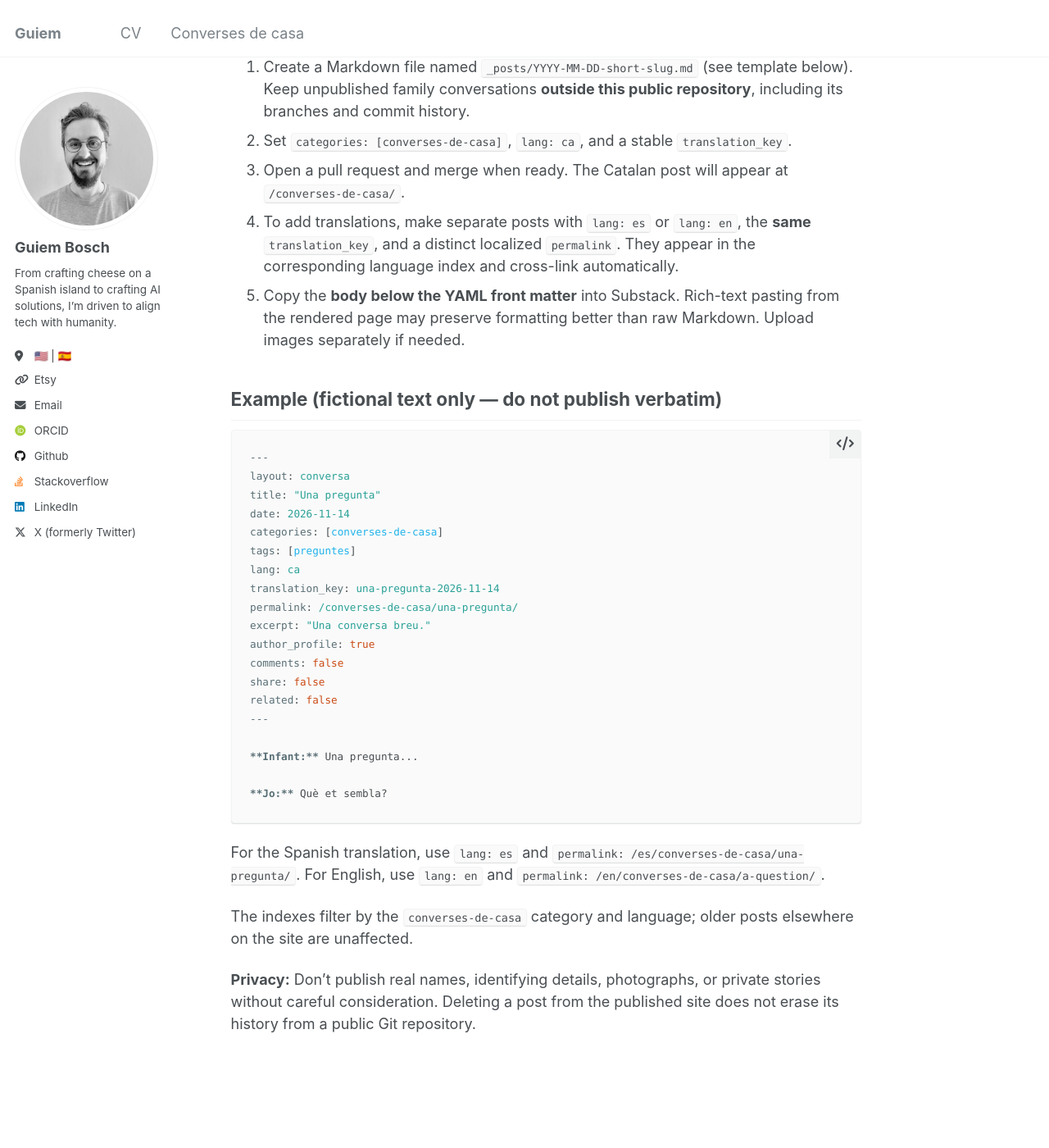
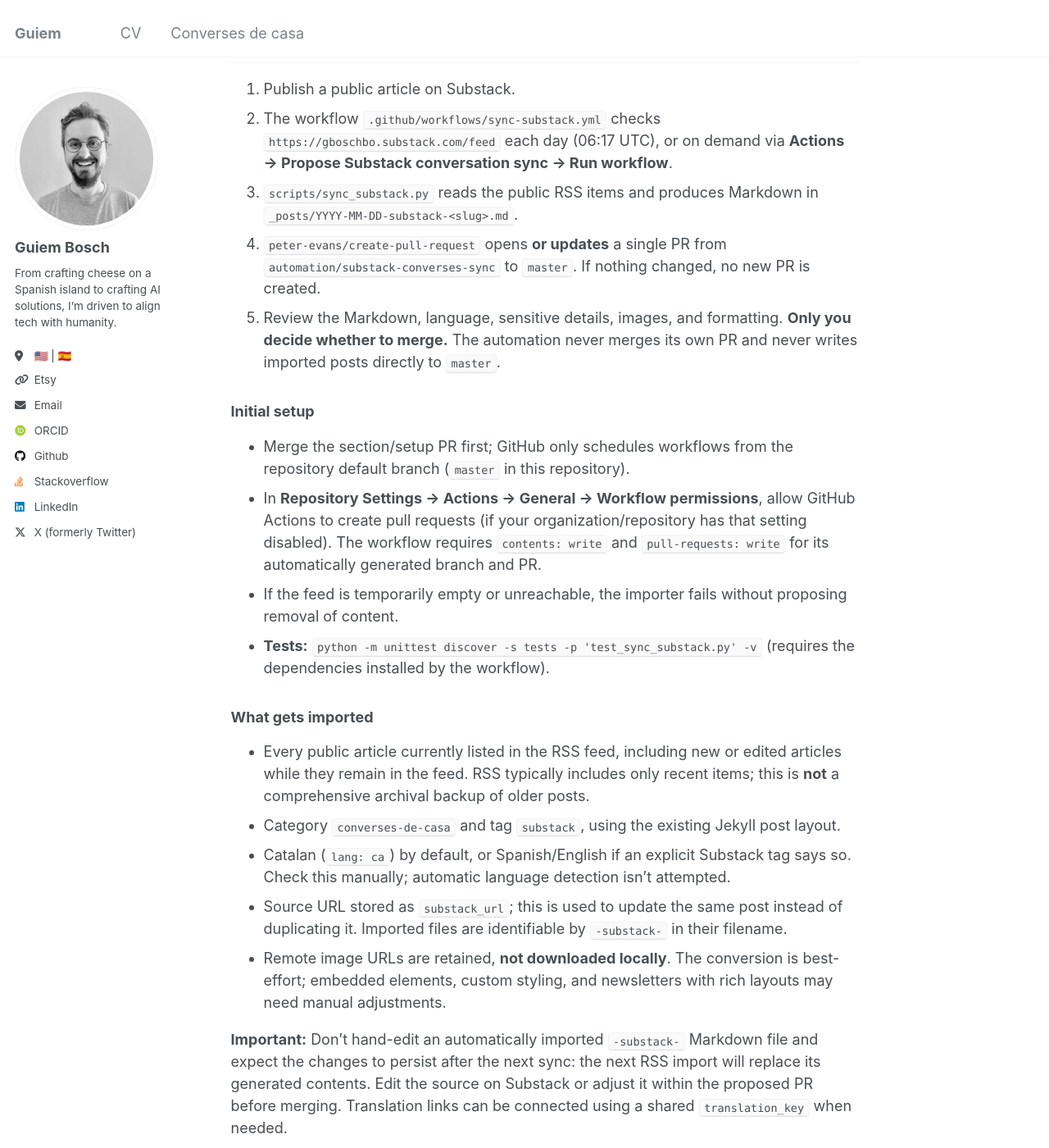
Before and after one commit to guiem/guiem.github.io, a Jekyll site: the page built from docs/converses-de-casa.md, in a window 1280 px wide and 1400 px high, scrolled down 284 px. Shown: the whole window at 82% size. Built offline with Jekyll 4.4.1, drawn with Linux system fonts in a browser that asks for light colours; some web fonts are replaced; our own code applies the rules of GitHub Pages for plain Markdown files; some of the changed text lies outside the part shown.

Commit message:
Document Substack-first review-only publishing workflow

````diff
--- a/docs/converses-de-casa.md
+++ b/docs/converses-de-casa.md
@@ -1,18 +1,41 @@
-# Converses de casa — publishing guide
+# Converses de casa — Substack-first publishing
 
-This section uses the site's existing Jekyll `_posts/` collection. No additional plugins are required.
+**Substack is the source of truth.** Publish the original story at https://gboschbo.substack.com/ and let a GitHub Action propose corresponding changes to this Jekyll website.
 
-## Write and publish
+## Automatic review workflow
 
-1. Create a Markdown file named `_posts/YYYY-MM-DD-short-slug.md` (see template below). Keep unpublished family conversations **outside this public repository**, including its branches and commit history.
-2. Set `categories: [converses-de-casa]`, `lang: ca`, and a stable `translation_key`.
-3. Open a pull request and merge when ready. The Catalan post will appear at `/converses-de-casa/`.
-4. To add translations, make separate posts with `lang: es` or `lang: en`, the **same** `translation_key`, and a distinct localized `permalink`. They appear in the corresponding language index and cross-link automatically.
-5. Copy the **body below the YAML front matter** into Substack. Rich-text pasting from the rendered page may preserve formatting better than raw Markdown. Upload images separately if needed.
+1. Publish a public article on Substack.
+2. The workflow `.github/workflows/sync-substack.yml` checks `https://gboschbo.substack.com/feed` each day (06:17 UTC), or on demand via **Actions → Propose Substack conversation sync → Run workflow**.
+3. `scripts/sync_substack.py` reads the public RSS items and produces Markdown in `_posts/YYYY-MM-DD-substack-<slug>.md`.
+4. `peter-evans/create-pull-request` opens **or updates** a single PR from `automation/substack-converses-sync` to `master`. If nothing changed, no new PR is created.
+5. Review the Markdown, language, sensitive details, images, and formatting. **Only you decide whether to merge.** The automation never merges its own PR and never writes imported posts directly to `master`.
 
-## Example (fictional text only — do not publish verbatim)
+### Initial setup
 
-```markdown
+- Merge the section/setup PR first; GitHub only schedules workflows from the repository default branch (`master` in this repository).
+- In **Repository Settings → Actions → General → Workflow permissions**, allow GitHub Actions to create pull requests (if your organization/repository has that setting disabled). The workflow requires `contents: write` and `pull-requests: write` for its automatically generated branch and PR.
+- If the feed is temporarily empty or unreachable, the importer fails without proposing removal of content.
+- **Tests:** `python -m unittest discover -s tests -p 'test_sync_substack.py' -v` (requires the dependencies installed by the workflow).
+
+### What gets imported
+
+- Every public article currently listed in the RSS feed, including new or edited articles while they remain in the feed. RSS typically includes only recent items; this is **not** a comprehensive archival backup of older posts.
+- Category `converses-de-casa` and tag `substack`, using the existing Jekyll post layout.
+- Catalan (`lang: ca`) by default, or Spanish/English if an explicit Substack tag says so. Check this manually; automatic language detection isn't attempted.
+- Source URL stored as `substack_url`; this is used to update the same post instead of duplicating it. Imported files are identifiable by `-substack-` in their filename.
+- Remote image URLs are retained, **not downloaded locally**. The conversion is best-effort; embedded elements, custom styling, and newsletters with rich layouts may need manual adjustments.
+
+**Important:** Don't hand-edit an automatically imported `-substack-` Markdown file and expect the changes to persist after the next sync: the next RSS import will replace its generated contents. Edit the source on Substack or adjust it within the proposed PR before merging. Translation links can be connected using a shared `translation_key` when needed.
+
+### Visibility / privacy
+
+The GitHub repository and its PR branches are public, so proposed imports are publicly visible in the PR **before** you merge, even though they are not on the published website. Publish only content on Substack that you are comfortable making public.
+
+## Manual posts and translations
+
+The existing Jekyll `_posts/` system still supports manual Markdown posts. To add an original post directly, name it `_posts/YYYY-MM-DD-short-slug.md` and use:
+
+```yaml
 ---
 layout: conversa
 title: "Una pregunta"
@@ -22,20 +45,13 @@ tags: [preguntes]
 lang: ca
 translation_key: una-pregunta-2026-11-14
 permalink: /converses-de-casa/una-pregunta/
-excerpt: "Una conversa breu."
 author_profile: true
 comments: false
 share: false
 related: false
 ---
-
-**Infant:** Una pregunta...
-
-**Jo:** Què et sembla?
 ```
 
-For the Spanish translation, use `lang: es` and `permalink: /es/converses-de-casa/una-pregunta/`. For English, use `lang: en` and `permalink: /en/converses-de-casa/a-question/`.
+For Spanish or English translations use `lang: es` or `lang: en`, share the `translation_key`, and use language-prefixed permalinks such as `/es/converses-de-casa/una-pregunta/` and `/en/converses-de-casa/a-question/`.
 
-The indexes filter by the `converses-de-casa` category and language; older posts elsewhere on the site are unaffected.
-
-**Privacy:** Don't publish real names, identifying details, photographs, or private stories without careful consideration. Deleting a post from the published site does not erase its history from a public Git repository.
+The section lists only `converses-de-casa` posts in the chosen language. Existing professional site content is unaffected.
````
